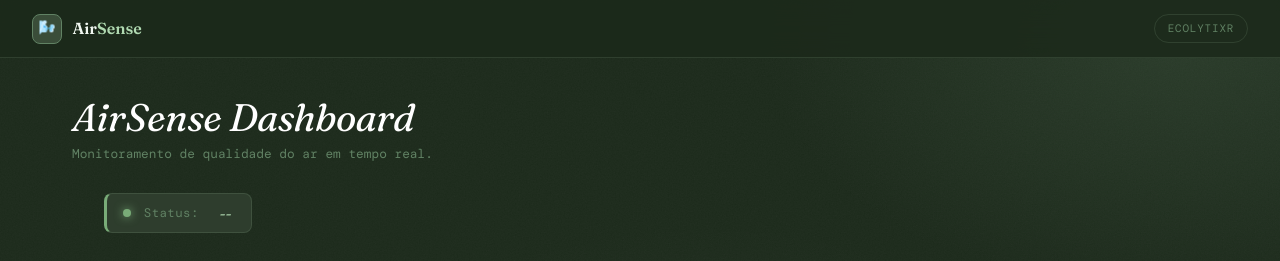
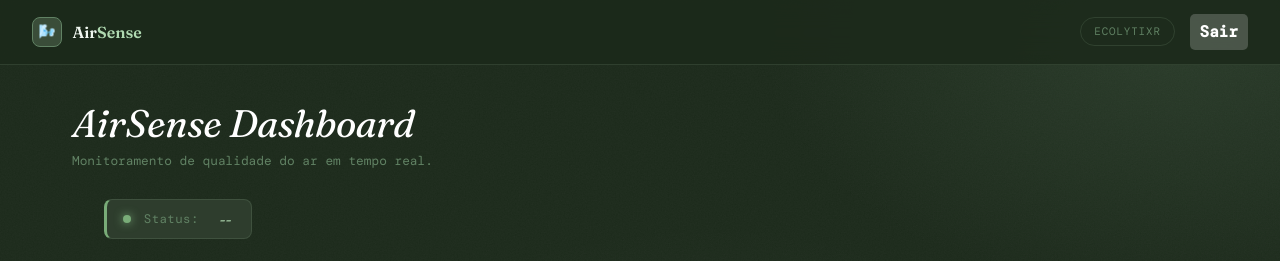
Before and after one commit to Daniel-Ramos-Dev/ucsal-hackathon-abril-2026, a Flask app: template templates/dashboard.html in a window 1280 px wide. Shown: the top 261 px of the page. Run offline with Flask 3, Linux system fonts and the light colour scheme; the template is opened without the code that fills it, so the values that code supplies are empty; some web fonts are replaced.

Commit message:
Add logout link to dashboard header

```diff
--- a/templates/dashboard.html
+++ b/templates/dashboard.html
@@ -14,7 +14,10 @@
     <div class="brand-icon">🌬️</div>
     <span class="brand-name">Air<span>Sense</span></span>
   </div>
-  <span class="topbar-env">Ecolytixr</span>
+  <div style="display: flex; gap: 15px; align-items: center;">
+    <span class="topbar-env">Ecolytixr</span>
+    <a href="login.html" style="color: white; text-decoration: none; font-weight: bold; background: rgba(255,255,255,0.2); padding: 5px 10px; border-radius: 5px;">Sair</a>
+  </div>
 </header>
 
 <main class="dashboard-wrapper">
```
